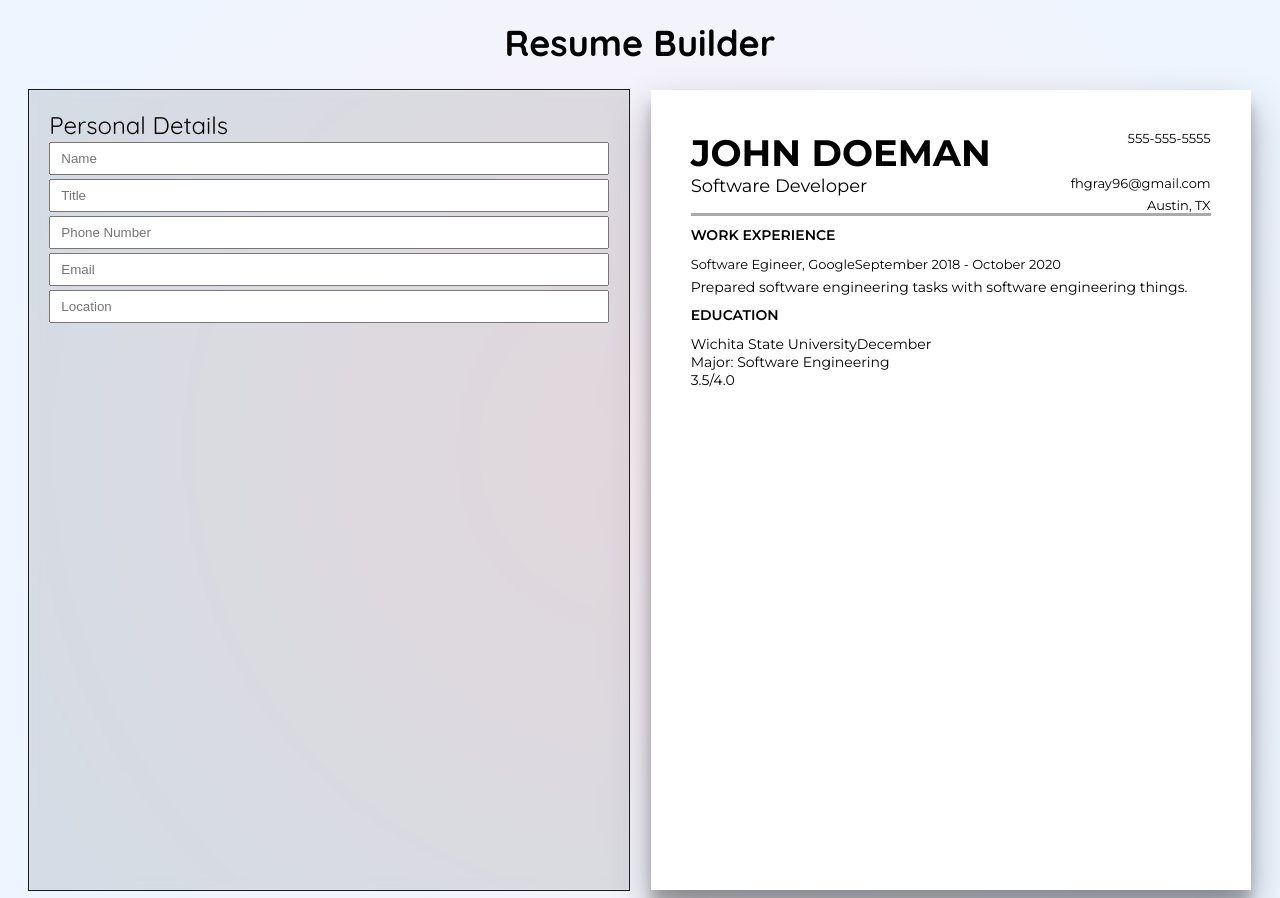
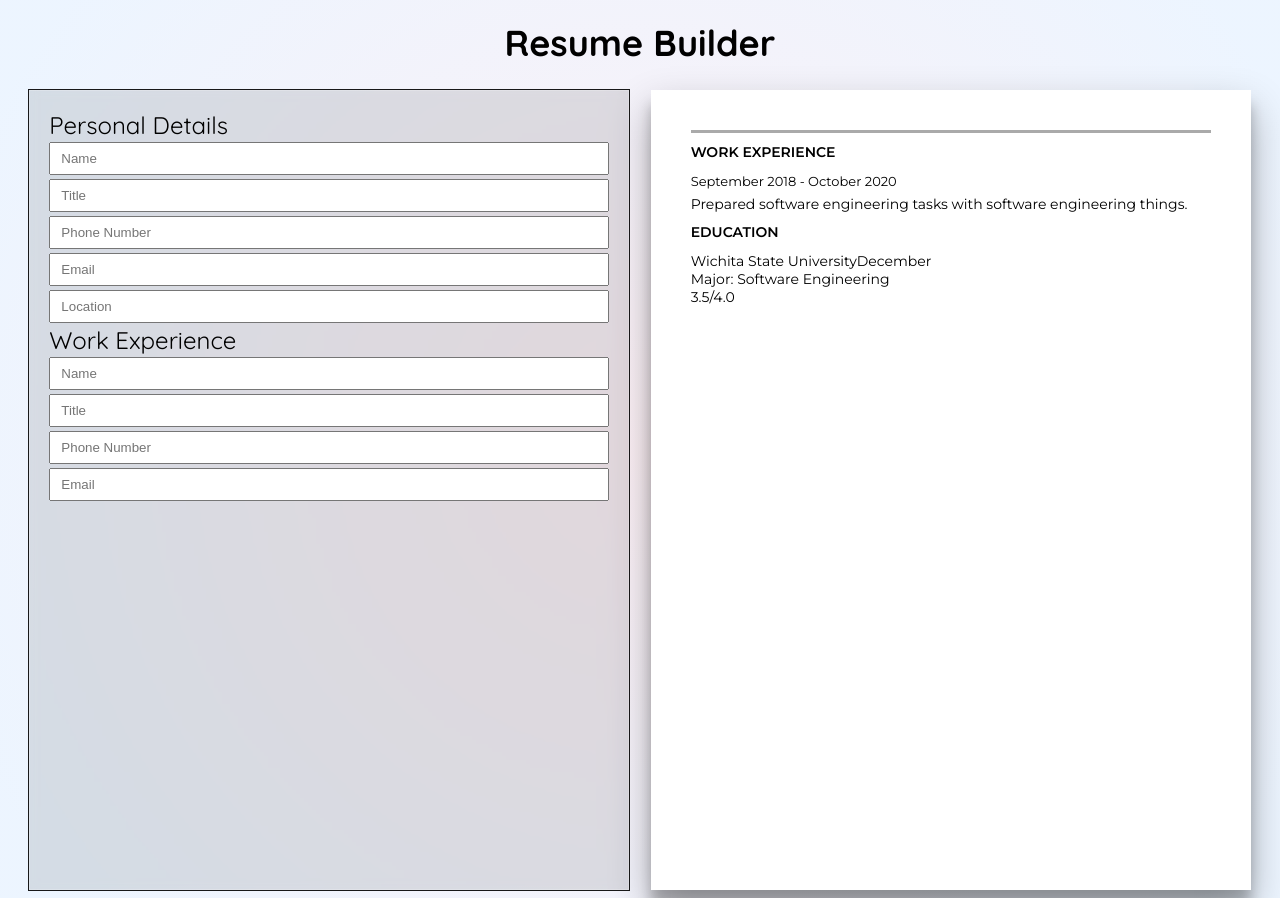
Before and after one commit to Faith-Gray/CV-Application, a React (Vite) app: page / in a window 1280 px wide. Built offline with nearby package versions, Linux system fonts and the light colour scheme.

Commit message:
add work expierence form and state

```diff
--- a/src/App.jsx
+++ b/src/App.jsx
@@ -3,6 +3,7 @@ import './App.css'
 import PersonalDetailsForm from './Form/PersonalDetailsForm'
 import PersonalDetailsResume from './Resume/PersonalDetailsResume'
 import Header from './Header'
+import WorkExperienceForm from './Form/WorkExperienceForm'
 
 function App() {
     const [ PersonalDetailsFormData, setPersonalDetailsFormData ] = useState(
@@ -20,26 +21,40 @@ function App() {
         })
     };
 
+    const [ WorkExperienceFormData, setWorkExperienceFormData ] = useState(
+      {jobTitle: "", company: "", date: "", task: ""}
+  );
+
+    function handleChangeExperience(e) {
+      setWorkExperienceFormData(prevWorkExperienceFormData => {
+          return {
+              ...prevWorkExperienceFormData,
+              [e.target.name]: e.target.value
+          }
+      })
+  };
+
   return (
     <div className="App">
       <Header />
       <div className='container'>
         <div className='form'>
           <PersonalDetailsForm PersonalDetailsFormData={PersonalDetailsFormData} handleChange={handleChange}/>
+          <WorkExperienceForm WorkExperienceFormData={WorkExperienceFormData} handleChangeExperience={handleChangeExperience}/>
 
         </div>
         <div className='resume'>
-          <PersonalDetailsResume PersonalDetailsFormData={PersonalDetailsFormData} handleChange={handleChange}/>
           <div className='personalDetailsSection'>
-            <div className='personalDetailsName'>JOHN DOEMAN</div>
-            <div className='phone'>555-555-5555</div>
-            <div className='email'>fhgray96@gmail.com</div>
-            <div className='city'>Austin, TX</div>
-            <div className='personalDetailsTitle'>Software Developer</div>
+            <div className='personalDetailsName'>{PersonalDetailsFormData.resumeName}</div>
+            <div className='phone'>{PersonalDetailsFormData.phoneNumber}</div>
+            <div className='email'>{PersonalDetailsFormData.email}</div>
+            <div className='city'>{PersonalDetailsFormData.location}</div>
+            <div className='personalDetailsTitle'>{PersonalDetailsFormData.resumeTitle}</div>
+
           </div>
           <div className='workExperienceSection'>
             <div className='resumeTitle'>WORK EXPERIENCE</div>
-            <div className='workTitle'>Software Egineer,  Google</div>
+            <div className='workTitle'>{WorkExperienceFormData.jobTitle}</div>
             <div className='workDates'>September 2018 - October 2020</div>
             <div className='workTask'>Prepared software engineering tasks with software engineering things.</div>
           </div>
--- a/src/Form/WorkExperienceForm.jsx
+++ b/src/Form/WorkExperienceForm.jsx
@@ -0,0 +1,42 @@
+function WorkExperienceForm( { WorkExperienceFormData, handleChangeExperience } ) {
+
+    return (
+        <>
+            <div className="formHeaders">Work Experience</div>
+            <form>
+                <input
+                    value={WorkExperienceFormData.jobTitle}
+                    type="text"
+                    onChange={handleChangeExperience}
+                    placeholder="Name"
+                    name="resumeName"
+                />
+                <input
+                    value={WorkExperienceFormData.company}
+                    type="text"
+                    onChange={handleChangeExperience}
+                    placeholder="Title"
+                    name="resumeTitle"
+                />
+                <input
+                    value={WorkExperienceFormData.date}
+                    type="text"
+                    onChange={handleChangeExperience}
+                    placeholder="Phone Number"
+                    name="phoneNumber"
+                />
+                <input
+                    value={WorkExperienceFormData.task}
+                    type="text"
+                    onChange={handleChangeExperience}
+                    placeholder="Email"
+                    name="email"
+                />
+
+            </form>
+        </>
+    );
+
+};
+
+export default WorkExperienceForm;
--- a/src/Resume/PersonalDetailsResume.jsx
+++ b/src/Resume/PersonalDetailsResume.jsx
@@ -1,11 +1,15 @@
 import PersonalDetailsForm from "../Form/PersonalDetailsForm";
+
 
 const PersonalDetailsResume = ({ PersonalDetailsFormData }) => {
     return (
         <div>
-            {PersonalDetailsFormData.resumeName}
-            {PersonalDetailsFormData.titleName}
-
+            {/* {PersonalDetailsFormData.resumeName} */}
+            {/* <div className='personalDetailsName'>{PersonalDetailsFormData.resumeName}</div>
+            <div className='phone'>555-555-5555</div>
+            <div className='email'>fhgray96@gmail.com</div>
+            <div className='city'>Austin, TX</div>
+            <div className='personalDetailsTitle'>Software Developer</div> */}
         </div>
     )
 }
```
